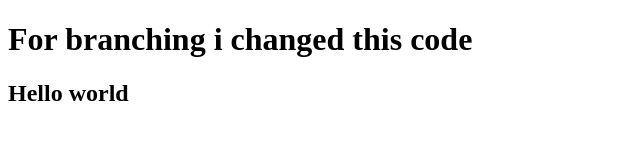
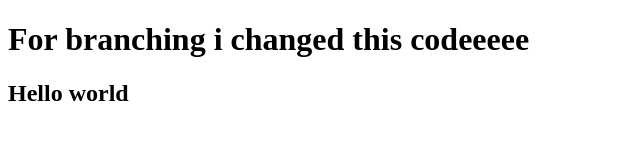
Before and after one commit to gayathiri8/Test, a plain HTML site: page index.html in a window 1280 px wide. Shown: the full height of the page, 0-640 px from the left. Drawn offline with Linux system fonts and the light colour scheme.

Commit message:
line 9 changed

```diff
--- a/index.html
+++ b/index.html
@@ -6,7 +6,7 @@
     <title>Document</title>
 </head>
 <body>
-    <h1>For branching i changed this code</h1>
+    <h1>For branching i changed this codeeeee</h1>
     <h2>Hello world</h2>
 </body>
 </html>
```
